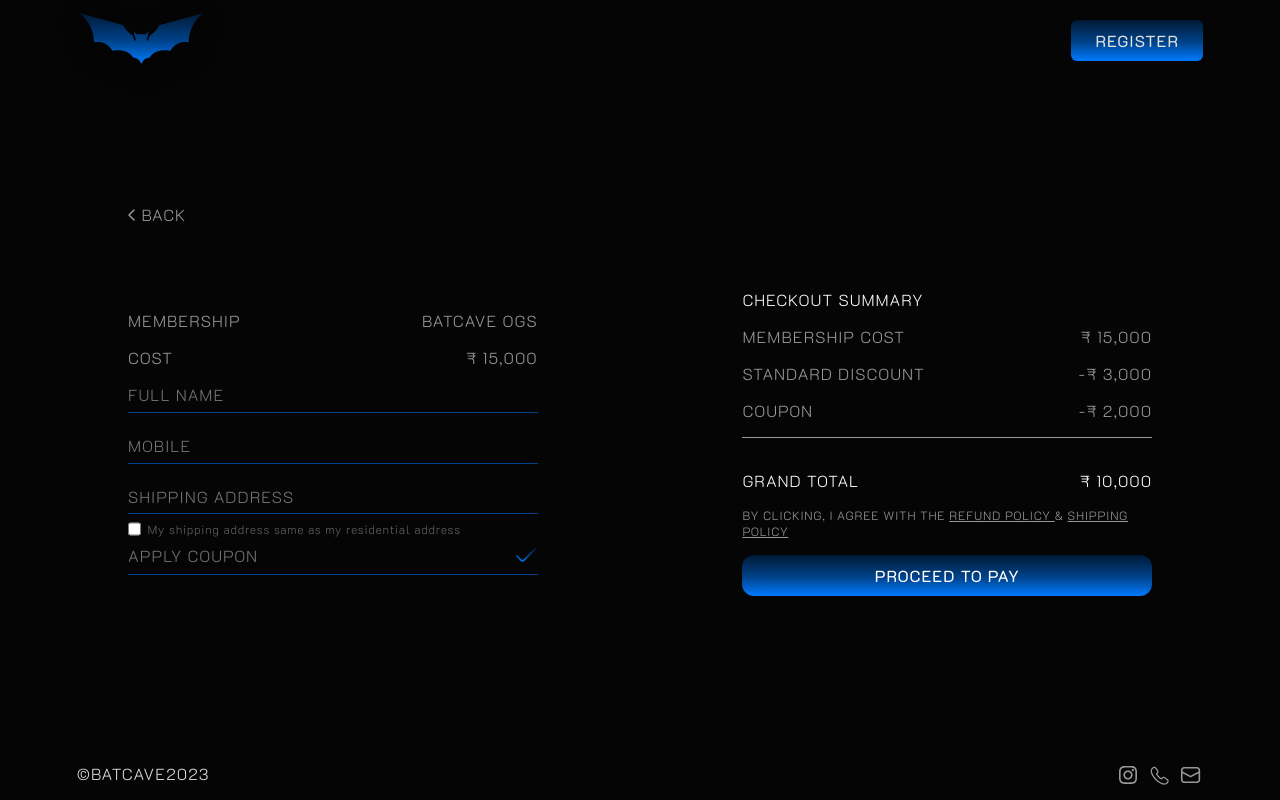
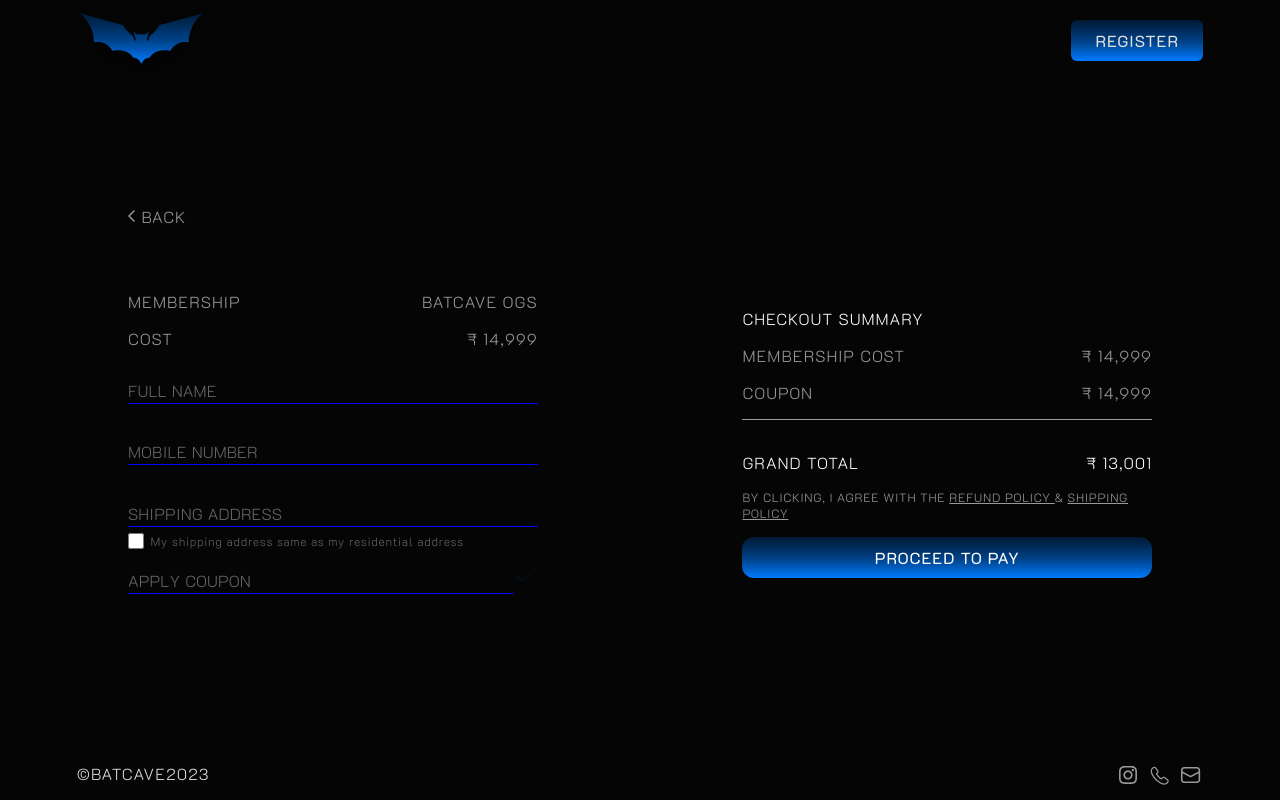
Before and after one commit to anamikagangadharan/batcaveprelaunch, a React (Create React App) app: page /checkout in a window 1280 px wide. Built offline with nearby package versions, Linux system fonts and the light colour scheme; a web font is replaced by a local one.

Commit message:
working on checkout

```diff
--- a/src/components/Checkout/Checkout.jsx
+++ b/src/components/Checkout/Checkout.jsx
@@ -11,6 +11,12 @@
 
     const [opened,setOpened]=useState(false)
     const [sopened,setsOpened]=useState(false)
+    const [inputValue, setInputValue] = useState(''); // Define inputValue state
+
+    const handleInputChange = (e) => {
+      setInputValue(e.target.value); // Update inputValue when the input changes
+    };
+
   return (
     <div className={css.container}>
 
@@ -32,31 +38,98 @@
           </div>
           <div className={css.line}>
             <span>COST</span>
-            <span>₹ 15,000</span>
+            <span>₹ 14,999</span>
           </div>
 
           <div className={css.checkoutform}>
           <div className={css.inputset}>
-                  <input className={css.contactinp} type="text" required placeholder="Full Name" />
-                  <div className={css.inputline}></div>
+                  <input className={css.contactinp} type="text" required placeholder=" " />
+                  <label className={css.label}>
+                  <span className={css.char} style={{ transitionDelay: '00ms' }}>F</span>
+        <span className={css.char} style={{ transitionDelay: '50ms' }}>U</span>
+        <span className={css.char} style={{ transitionDelay: '100ms' }}>L</span>
+        <span  className={css.char}style={{ transitionDelay: '150ms' }}>L</span>
+        <span  className={css.char}style={{ transitionDelay: '150ms' }}></span>
+        <span className={css.char} style={{ transitionDelay: '200ms' }}>N</span>
+        <span className={css.char} style={{ transitionDelay: '250ms' }}>A</span>
+        <span className={css.char} style={{ transitionDelay: '300ms' }}>M</span>
+        <span className={css.char} style={{ transitionDelay: '350ms' }}>E</span>
+
+    </label>
+                  {/* <div className={css.inputline}></div> */}
         </div>
           <div className={css.inputset}>
-                  <input className={css.contactinp} type="text" required placeholder="Mobile" />
-                  <div className={css.inputline}></div>
+                  <input className={css.contactinp} type="text" required placeholder=" " />
+                  <label className={css.label}>
+        <span className={css.char} style={{ transitionDelay: '00ms' }}>M</span>
+        <span className={css.char} style={{ transitionDelay: '50ms' }}>O</span>
+        <span className={css.char} style={{ transitionDelay: '100ms' }}>B</span>
+        <span  className={css.char}style={{ transitionDelay: '150ms' }}>I</span>
+        <span className={css.char} style={{ transitionDelay: '200ms' }}>L</span>
+        <span className={css.char} style={{ transitionDelay: '250ms' }}>E</span>
+        <span className={css.char} style={{ transitionDelay: '300ms' }}></span>
+        <span className={css.char} style={{ transitionDelay: '350ms' }}>N</span>
+        <span className={css.char} style={{ transitionDelay: '400ms' }}>U</span>
+        <span className={css.char} style={{ transitionDelay: '450ms' }}>M</span>
+        <span className={css.char} style={{ transitionDelay: '500ms' }}>B</span>
+        <span className={css.char} style={{ transitionDelay: '550ms' }}>E</span>
+        <span className={css.char} style={{ transitionDelay: '600ms' }}>R</span>
+
+    </label>
+                  {/* <div className={css.inputline}></div> */}
         </div>
           <div className={css.inputset}>
-                  <input className={css.contactinp} type="text" required placeholder="Shipping address" />
-                  <div className={css.inputline}></div>
+                  <input className={css.contactinp} type="text" required placeholder="" />
+                  <label className={css.label}>
+        <span className={css.char} style={{ transitionDelay: '00ms' }}>S</span>
+        <span className={css.char} style={{ transitionDelay: '50ms' }}>H</span>
+        <span className={css.char} style={{ transitionDelay: '100ms' }}>I</span>
+        <span  className={css.char}style={{ transitionDelay: '150ms' }}>P</span>
+        <span className={css.char} style={{ transitionDelay: '200ms' }}>P</span>
+        <span className={css.char} style={{ transitionDelay: '250ms' }}>I</span>
+        <span className={css.char} style={{ transitionDelay: '300ms' }}>N</span>
+        <span className={css.char} style={{ transitionDelay: '350ms' }}>G</span>
+        <span className={css.char} style={{ transitionDelay: '400ms' }}></span>
+        <span className={css.char} style={{ transitionDelay: '600ms' }}>A</span>
+        <span className={css.char} style={{ transitionDelay: '650ms' }}>D</span>
+        <span className={css.char} style={{ transitionDelay: '700ms' }}>D</span>
+        <span className={css.char} style={{ transitionDelay: '750ms' }}>R</span>
+        <span className={css.char} style={{ transitionDelay: '800ms' }}>E</span>
+        <span className={css.char} style={{ transitionDelay: '850ms' }}>S</span>
+        <span className={css.char} style={{ transitionDelay: '900ms' }}>S</span>
+
+    </label>
+                  {/* <div className={css.inputline}></div> */}
                <div className={css.checkboxdiv}> <input className={css.check} type="checkbox"  />
-                  <label className={css.shippinglabel} htmlFor="">My shipping address same as my residential address</label>
+                  <p className={css.shippinglabel} htmlFor="">My shipping address same as my residential address</p>
                   </div>
 
   <div className={css.inputset}>
                   <div className={css.applydiv}>
-                    <input className={css.contactinp} type="text" placeholder='apply coupon' />
-                    <img src={Tick} alt="" />
+                    <input className={css.contactinp} type="text" placeholder="" required
+                    onChange={(e) => handleInputChange(e)}/>
+
+                              <label className={css.label}>
+                              {/* <span className={`${css.char} ${inputValue ? css.showImage : ''}`} style={{ transitionDelay: '00ms' }}>Abbb</span> */}
+
+        <span className={css.char} style={{ transitionDelay: '00ms' }}>A</span>
+        <span className={css.char} style={{ transitionDelay: '50ms' }}>P</span>
+        <span className={css.char} style={{ transitionDelay: '100ms' }}>P</span>
+        <span  className={css.char}style={{ transitionDelay: '150ms' }}>L</span>
+        <span className={css.char} style={{ transitionDelay: '200ms' }}>Y</span>
+        <span className={css.char} style={{ transitionDelay: '250ms' }}></span>
+        <span className={css.char} style={{ transitionDelay: '300ms' }}>C</span>
+        <span className={css.char} style={{ transitionDelay: '350ms' }}>O</span>
+        <span className={css.char} style={{ transitionDelay: '400ms' }}>U</span>
+        <span className={css.char} style={{ transitionDelay: '600ms' }}>P</span>
+        <span className={css.char} style={{ transitionDelay: '650ms' }}>O</span>
+        <span className={css.char} style={{ transitionDelay: '700ms' }}>N</span>
+
+    </label>
+    <img className={`${css.tickImage} ${inputValue ? css.showImage : css.hideImage}`} src={Tick} alt="" />
                   </div>
-                  <div className={css.inputline}></div>
+
+                  {/* <div className={css.inputline}></div> */}
 
                   </div>
         </div>
@@ -74,21 +147,21 @@
 
             <div className={css.line}>
                 <span>membership cost</span>
-                <span>₹ 15,000</span>
+                <span>₹ 14,999</span>
             </div>
-            <div className={css.line}>
+            {/* <div className={css.line}>
                 <span>standard discount</span>
                 <span>-₹ 3,000</span>
-            </div>
+            </div> */}
             <div className={css.line}>
                 <span>coupon</span>
-                <span>-₹ 2,000</span>
+                <span>₹ 14,999</span>
             </div>
             <div className={css.plainline}></div>
 
             <div className={css.gtotal}>
                 <span>grand total</span>
-                <span>₹ 10,000</span>
+                <span>₹ 13,001</span>
             </div>
 
             <span className={css.agreespan}>by clicking, I AGREE WITH THE <span onClick={()=>setOpened(!opened)} className={css.spaninside}>refund policy </span> &  <span onClick={()=>setsOpened(!opened)} className={css.spaninside}>shipping policy </span></span>
@@ -106,9 +179,9 @@
 
        {/* refund policy popup */}
      {opened && <motion.div
-     initial={{opacity:0,x:130}}
-     whileInView={{opacity:1, x:0}}
-     transition={{duration:1.5}}
+     initial={{x:130}}
+     whileInView={{ x:0}}
+     transition={{duration:0.8}}
      className={css.refund} >
         <div className={css.head}>
             <span>Refund policy</span>
@@ -149,9 +222,9 @@
        {/* shipping policy */}
 
        {sopened && <motion.div
-     initial={{opacity:0,x:130}}
-     whileInView={{opacity:1, x:0}}
-     transition={{duration:1.5}}
+     initial={{x:130}}
+     whileInView={{ x:0}}
+     transition={{duration:0.8}}
      className={css.shipping} >
         <div className={css.head}>
             <span>Shipping policy</span>
--- a/src/components/Checkout/Checkout.module.css
+++ b/src/components/Checkout/Checkout.module.css
@@ -103,8 +103,18 @@
   gap: 0.4rem;
 }
 .check {
-  background-color: red;
+  background-color:transparent !important;
+  width: 16px !important;
+height: 16px !important;
+border-radius: 3px;
+border: 1px solid #666 !important;
+/* appearance: none;
+-webkit-appearance: none;
+-moz-appearance: none; */
 }
+
+
+
 .shippinglabel {
   color: #666;
   font-family: K2D;
@@ -195,6 +205,126 @@
   background: linear-gradient(0deg, #007aff -0.1%, #004289 46.1%, #001934 100%);
 }
 
+
+
+/* new input fields */
+
+.inputset {
+  position: relative;
+  width: 100%;
+}
+
+
+.inputset input{
+  background-color: transparent;
+  border: 0;
+  display: block;
+  width: 100%;
+  padding-bottom: 2px;
+  padding-top: 15px;
+  border-bottom:1px solid blue ;
+  color: #FFF;
+
+}
+.inputset input:focus,
+.inputset input:valid {
+  outline: 0;
+
+}
+.inputset label{
+  position: absolute;
+  top: 15px;
+  left: 0;
+  pointer-events: none;
+
+}
+
+.inputset label span {
+  display: inline-block;
+  font-size: 16px;
+  min-width: 5px;
+  color: #666;
+  transition: 0.3s cubic-bezier(0.68, -0.55, 0.265, 1.55);
+  font-family: k2D;
+  font-weight: 275;
+}
+.inputset input:focus + label span,
+.inputset input:valid + label span {
+  color:#666666;
+  font-size: 12px;
+  transform: translateY(-20px);
+}
+
+/* .char */
+.char {
+  transition-delay: 0ms; /* Default transition delay */
+}
+/* new input fields  another input*/
+
+.applydiv {
+  position: relative;
+  width: 100%;
+}
+
+
+.applydiv input{
+  background-color: transparent;
+  border: 0;
+  display: block;
+  width: 100%;
+  padding-bottom: 2px;
+  padding-top: 15px;
+  border-bottom:1px solid blue ;
+  color: #FFF;
+
+}
+.applydiv input:focus,
+.applydiv input:valid {
+  outline: 0;
+
+}
+.applydiv label{
+  position: absolute;
+  top: 15px;
+  left: 0;
+  pointer-events: none;
+
+}
+
+.applydiv label span {
+  display: inline-block;
+  font-size: 16px;
+  min-width: 5px;
+  color: #666;
+  transition: 0.3s cubic-bezier(0.68, -0.55, 0.265, 1.55);
+  font-family: k2D;
+  font-weight: 275;
+}
+.applydiv input:focus + label span,
+.applydiv input:valid + label span {
+  color:#666666;
+  font-size: 12px;
+  transform: translateY(-20px);
+}
+
+/* .char */
+.char {
+  transition-delay: 0ms; /* Default transition delay */
+}
+
+.showImage{
+  display:inline-block;
+}
+.hideImage{
+  /* display: none; */
+  opacity: 0.1;
+}
+
+
+
+
+
+
 /* refund */
 .refund {
   display: flex;
@@ -202,11 +332,12 @@
   /* width: 700px; */
   width: 60%;
   height: 100%;
-  position: absolute;
+  position: fixed;
   background: rgba(0, 0, 0, 0.5);
   backdrop-filter: blur(77px);
-  padding: 4% 2%;
+  padding: 2% 2%;
   right: 0;
+  top: 0;
   z-index: 101;
   overflow-y: scroll;
 }
@@ -257,7 +388,7 @@
   font-weight: 400;
   line-height: 20px; /* 142.857% */
   letter-spacing: 0.84px;
-  margin-top: 0.6rem;
+  margin-top: 1.6rem;
 }
 
 /* shipping */
@@ -268,11 +399,12 @@
   /* width: 700px; */
   width: 60%;
   height: 100%;
-  position: absolute;
+  position: fixed;
   background: rgba(0, 0, 0, 0.5);
   backdrop-filter: blur(77px);
-  padding: 4% 2%;
+  padding: 2% 2%;
   right: 0;
+  top: 0;
   overflow-y: scroll;
   height: 100%;
   z-index: 101;
@@ -285,7 +417,7 @@
   font-weight: 400;
   line-height: 20px; /* 142.857% */
   letter-spacing: 0.84px;
-  margin-top: 0.6rem;
+  margin-top: 1.6rem;
   margin-bottom: 0.6rem;
 }
 .scontent {
@@ -356,6 +488,18 @@
     text-align: left;
     font-size: 10px;
   }
+  .inputset input{
+    padding-bottom: 10px;
+  }
+  .inputset label span {
+    font-size: 12px;
+  }
+  .inputset input:focus + label span,
+.inputset input:valid + label span{
+  font-size: 10px;
+}
+
+
 
   /* refund */
   .refund {
@@ -391,4 +535,6 @@
     gap: 10px;
     font-size: 14px;
   }
+
+
 }
```
Also changed, not shown: src/components/Register/Register.jsx (+48 -36 lines), src/components/Register/Register.module.css (+11 -6 lines).
